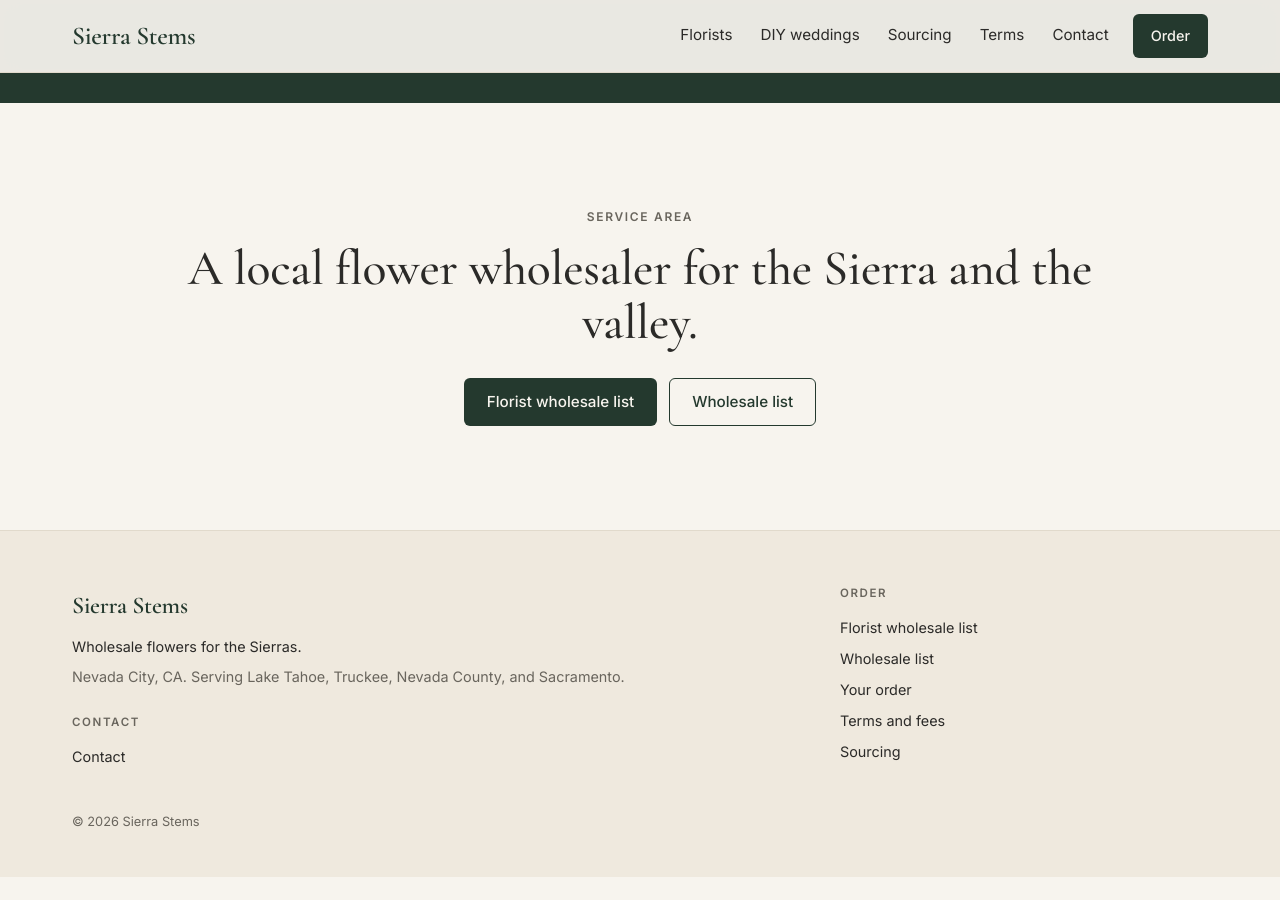
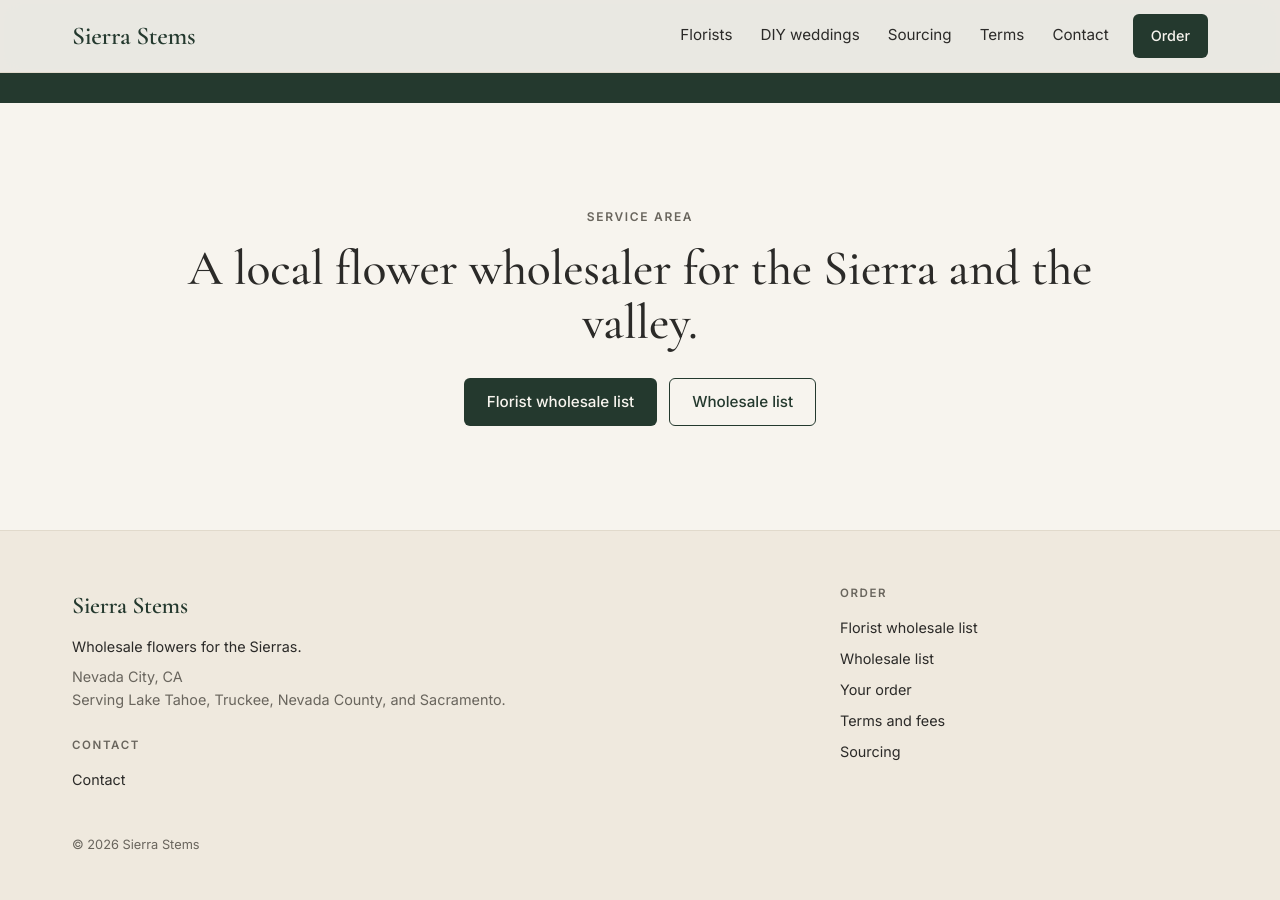
Before and after one commit to jshplhm/sierrastems, a Jekyll site: the page built from index.html, in a window 1280 px wide and 900 px high, scrolled down 4078 px. Built offline with Jekyll 4.4.1, drawn with Linux system fonts in a browser that asks for light colours; before the commit the page ends 4955 px from its top, so only the background shows below that.

Commit message:
Footer: service area on its own line under Nevada City
Co-Authored-By: Claude Opus 5.5 <noreply@anthropic.com>
Claude-Session: https://claude.ai/code/session_012d4NNvuZZmyaY4YyJAbTUg

```diff
--- a/_includes/footer.html
+++ b/_includes/footer.html
@@ -4,7 +4,7 @@
     <div>
       <p class="brand brand-footer">Sierra <span>Stems</span></p>
       <p>Wholesale flowers for the Sierras.</p>
-      <p class="muted">{{ b.city }}, {{ b.state }}. Serving {{ b.service_area | array_to_sentence_string }}.</p>
+      <p class="muted">{{ b.city }}, {{ b.state }}<br>Serving {{ b.service_area | array_to_sentence_string }}.</p>
       <div class="footer-contact">
         <h2 class="footer-h">Contact</h2>
         <ul class="plain">
```
